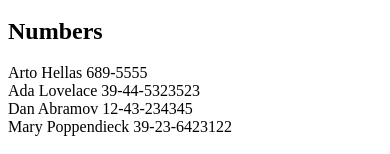
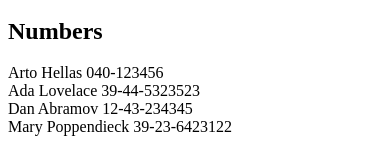
Before and after one commit to Starle21/FullStackOpen-exercises, a React (Create React App) app in the folder part2/phonebook/: page / in a window 390 px wide. Shown: the part 220-374 px from the top of the page. Built offline with nearby package versions, Linux system fonts and the light colour scheme; data requests are answered from the project's data file.

Commit message:
Part 2.11 phonebook step 6 axios

```diff
--- /dev/null
+++ b/part2/phonebook/db.json
@@ -0,0 +1,24 @@
+{
+  "persons": [
+    {
+      "name": "Arto Hellas",
+      "number": "040-123456",
+      "id": 1
+    },
+    {
+      "name": "Ada Lovelace",
+      "number": "39-44-5323523",
+      "id": 2
+    },
+    {
+      "name": "Dan Abramov",
+      "number": "12-43-234345",
+      "id": 3
+    },
+    {
+      "name": "Mary Poppendieck",
+      "number": "39-23-6423122",
+      "id": 4
+    }
+  ]
+}
--- a/part2/phonebook/src/App.js
+++ b/part2/phonebook/src/App.js
@@ -1,4 +1,5 @@
-import React, { useState } from 'react';
+import React, { useState, useEffect } from 'react';
+import axios from 'axios';
 
 const Person = ({ person }) => {
   return (
@@ -56,15 +57,16 @@
 };
 
 const App = () => {
-  const [persons, setPersons] = useState([
-    { name: 'Arto Hellas', number: '689-5555' },
-    { name: 'Ada Lovelace', number: '39-44-5323523' },
-    { name: 'Dan Abramov', number: '12-43-234345' },
-    { name: 'Mary Poppendieck', number: '39-23-6423122' },
-  ]);
+  const [persons, setPersons] = useState([]);
   const [newName, setNewName] = useState('');
   const [newNumber, setNewNumber] = useState('');
   const [filterValue, setFilterValue] = useState('');
+
+  useEffect(() => {
+    axios.get('http://localhost:3002/persons').then(response => {
+      setPersons(response.data);
+    });
+  }, []);
 
   const addPerson = e => {
     e.preventDefault();
```
Also changed, not shown: part2/phonebook/package.json (+6 -1 lines), 1 other file (tests, documents, lock files or other folders).
